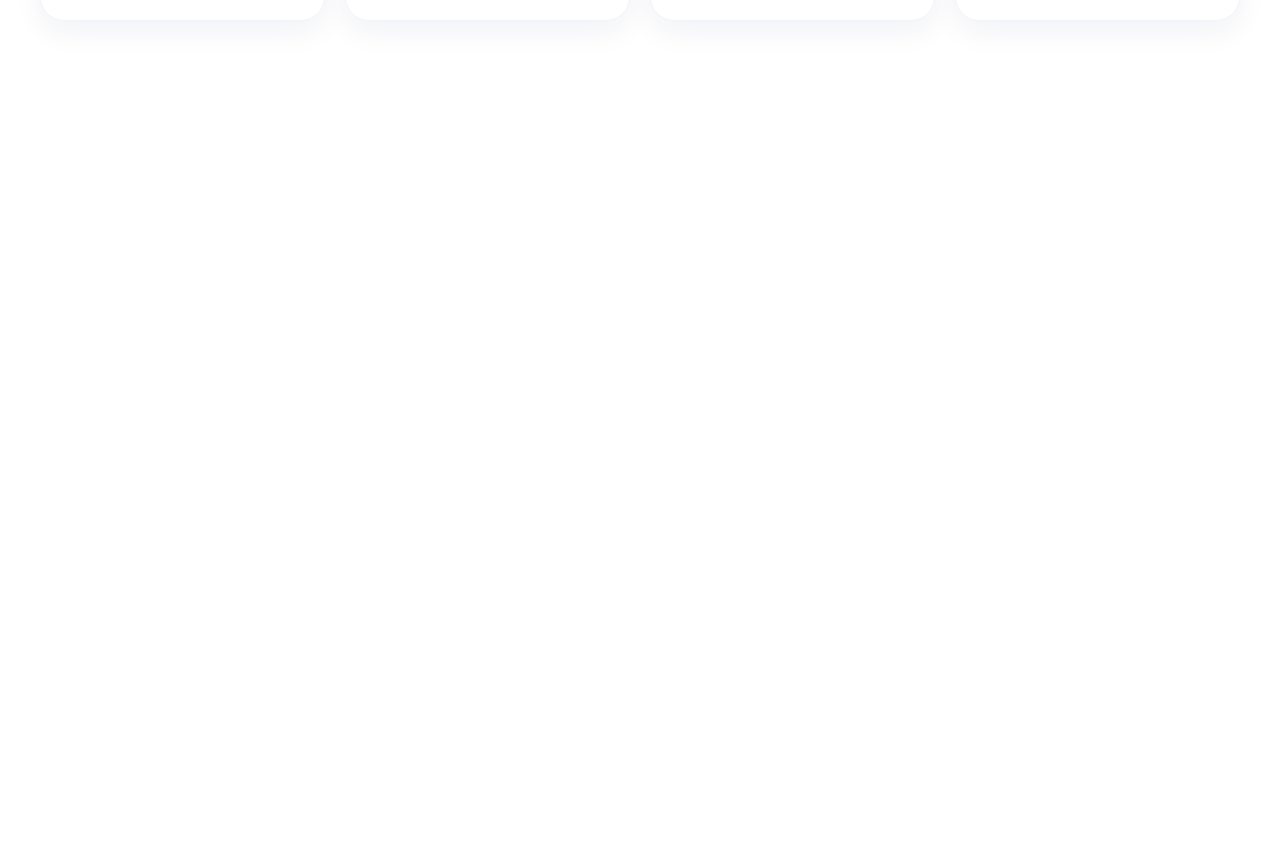
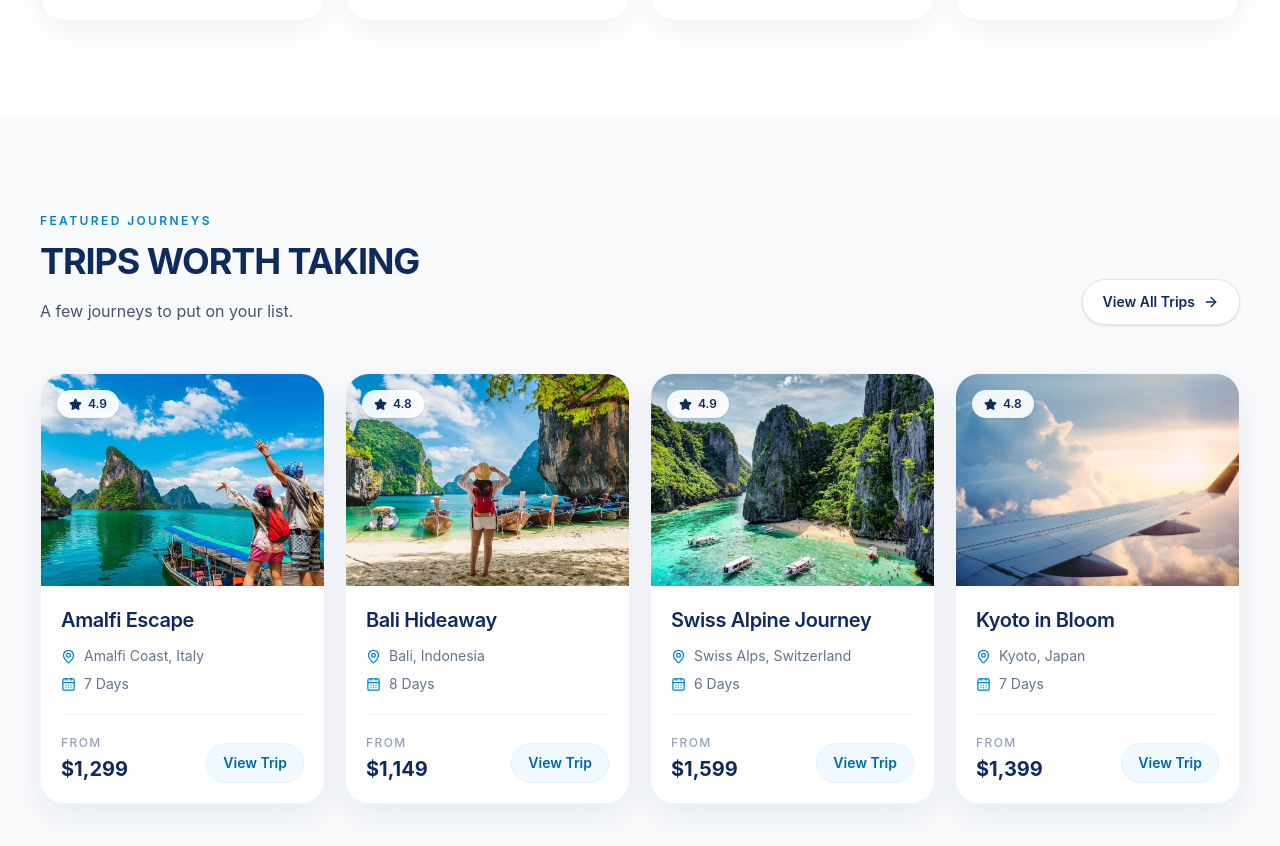
Before and after one commit to hashimwisamsami-arch/wanderly, a React (Vite) app: page / in a window 1280 px wide. Shown: the part 1482-2328 px from the top of the page. Before the commit the page ends 1599 px from the top, so only its background shows below. Built offline with nearby package versions, Linux system fonts and the light colour scheme.

Commit message:
Add PopularTrips component and animation; update App and revealAnimations

```diff
--- a/src/App.jsx
+++ b/src/App.jsx
@@ -5,6 +5,7 @@
 import Hero from "./components/sections/Hero.jsx";
 import TripSearch from "./components/sections/TripSearch.jsx";
 import Benefits from "./components/sections/Benefits.jsx";
+import PopularTrips from "./components/sections/PopularTrips.jsx";
 
 function Home() {
   return (
@@ -12,6 +13,7 @@
       <Hero />
       <TripSearch />
       <Benefits />
+      <PopularTrips />
     </main>
   );
 }
--- a/src/animations/revealAnimations.js
+++ b/src/animations/revealAnimations.js
@@ -174,3 +174,85 @@
     gsap.killTweensOf([header, cards]);
   };
 }
+
+export function animatePopularTrips(element) {
+  if (!element) return undefined;
+
+  const reduceMotion = window.matchMedia(
+    "(prefers-reduced-motion: reduce)",
+  ).matches;
+
+  const header = element.querySelector(".popular-trips-header");
+  const cards = element.querySelectorAll(".trip-card");
+
+  if (!header || !cards.length) return undefined;
+
+  if (reduceMotion) {
+    gsap.set([header, cards], {
+      opacity: 1,
+      y: 0,
+    });
+
+    return undefined;
+  }
+
+  gsap.set(header, {
+    opacity: 0,
+    y: 24,
+  });
+
+  gsap.set(cards, {
+    opacity: 0,
+    y: 30,
+  });
+
+  let hasAnimated = false;
+
+  const playAnimation = () => {
+    if (hasAnimated) return;
+
+    hasAnimated = true;
+
+    const timeline = gsap.timeline({
+      defaults: {
+        ease: "power3.out",
+      },
+    });
+
+    timeline
+      .to(header, {
+        opacity: 1,
+        y: 0,
+        duration: 0.55,
+      })
+      .to(
+        cards,
+        {
+          opacity: 1,
+          y: 0,
+          duration: 0.55,
+          stagger: 0.09,
+        },
+        "-=0.25",
+      );
+  };
+
+  const observer = new IntersectionObserver(
+    ([entry]) => {
+      if (entry.isIntersecting) {
+        playAnimation();
+        observer.disconnect();
+      }
+    },
+    {
+      threshold: 0.12,
+    },
+  );
+
+  observer.observe(element);
+
+  return () => {
+    observer.disconnect();
+    gsap.killTweensOf([header, cards]);
+  };
+}
--- a/src/components/sections/PopularTrips.jsx
+++ b/src/components/sections/PopularTrips.jsx
@@ -0,0 +1,72 @@
+import { useEffect, useRef } from "react";
+import { ArrowRight } from "lucide-react";
+import { NavLink } from "react-router-dom";
+
+import { trips } from "../../constants/trips.js";
+import { animatePopularTrips } from "../../animations/revealAnimations.js";
+import TripCard from "../ui/TripCard.jsx";
+
+export default function PopularTrips() {
+  const sectionRef = useRef(null);
+
+  useEffect(() => {
+    if (!sectionRef.current) return;
+
+    return animatePopularTrips(sectionRef.current);
+  }, []);
+
+  return (
+    <section
+      ref={sectionRef}
+      className="relative bg-slate-50 py-16 sm:py-20 lg:py-24"
+      aria-labelledby="popular-trips-title"
+    >
+      <div className="page-container">
+        <div className="popular-trips-header mb-10 flex flex-col gap-5 sm:mb-12 sm:flex-row sm:items-end sm:justify-between">
+          <div className="max-w-2xl">
+            <p className="mb-3 text-xs font-semibold uppercase tracking-[0.2em] text-sky-600">
+              Featured journeys
+            </p>
+
+            <h2
+              id="popular-trips-title"
+              className="text-3xl font-bold uppercase tracking-[-0.03em] text-[#0f2a5f] sm:text-4xl"
+            >
+              Trips worth taking
+            </h2>
+
+            <p className="mt-4 text-sm leading-7 text-slate-600 sm:text-base">
+              A few journeys to put on your list.
+            </p>
+          </div>
+
+          <NavLink
+            to="/trips"
+            className="group inline-flex w-fit items-center gap-2 rounded-full border border-slate-200 bg-white px-5 py-3 text-sm font-semibold text-[#0f2a5f] shadow-sm transition-[background-color,border-color,color,transform] duration-200 hover:-translate-y-0.5 hover:border-sky-200 hover:bg-sky-50 hover:text-sky-700 focus-visible:outline-none focus-visible:ring-2 focus-visible:ring-sky-400 focus-visible:ring-offset-2"
+          >
+            View All Trips
+            <ArrowRight
+              size={16}
+              className="transition-transform duration-200 group-hover:translate-x-0.5"
+              aria-hidden="true"
+            />
+          </NavLink>
+        </div>
+
+        <div className="popular-trips-grid grid gap-5 sm:grid-cols-2 xl:grid-cols-4">
+          {trips.map((trip) => (
+            <TripCard
+              key={trip.id}
+              title={trip.title}
+              location={trip.location}
+              duration={trip.duration}
+              price={trip.price}
+              rating={trip.rating}
+              image={trip.image}
+            />
+          ))}
+        </div>
+      </div>
+    </section>
+  );
+}
--- a/src/components/ui/TripCard.jsx
+++ b/src/components/ui/TripCard.jsx
@@ -0,0 +1,69 @@
+import { CalendarDays, MapPin, Star } from "lucide-react";
+import { NavLink } from "react-router-dom";
+
+export default function TripCard({
+  title,
+  location,
+  duration,
+  price,
+  rating,
+  image,
+}) {
+  return (
+    <article className="trip-card group overflow-hidden rounded-[1.5rem] border border-slate-100 bg-white shadow-[0_12px_32px_rgb(15_42_95/0.07)] transition-[transform,box-shadow] duration-300 ease-out hover:-translate-y-1 hover:shadow-[0_18px_42px_rgb(15_42_95/0.11)]">
+      <div className="relative aspect-4/3 overflow-hidden">
+        <img
+          src={image}
+          alt={title}
+          className="h-full w-full object-cover transition-transform duration-500 ease-out group-hover:scale-[1.04]"
+        />
+
+        <div className="absolute left-4 top-4 inline-flex items-center gap-1.5 rounded-full bg-white/90 px-3 py-1.5 text-xs font-semibold text-[#0f2a5f] shadow-sm backdrop-blur-sm">
+          <Star size={13} fill="currentColor" aria-hidden="true" />
+          {rating}
+        </div>
+      </div>
+
+      <div className="p-5">
+        <h3 className="text-xl font-semibold tracking-[-0.02em] text-[#0f2a5f]">
+          {title}
+        </h3>
+
+        <div className="mt-3 flex items-center gap-2 text-sm text-slate-500">
+          <MapPin
+            size={15}
+            className="shrink-0 text-sky-600"
+            aria-hidden="true"
+          />
+          <span>{location}</span>
+        </div>
+
+        <div className="mt-2 flex items-center gap-2 text-sm text-slate-500">
+          <CalendarDays
+            size={15}
+            className="shrink-0 text-sky-600"
+            aria-hidden="true"
+          />
+          <span>{duration}</span>
+        </div>
+
+        <div className="mt-5 flex items-end justify-between gap-4 border-t border-slate-100 pt-5">
+          <div>
+            <p className="text-xs font-medium uppercase tracking-[0.12em] text-slate-400">
+              From
+            </p>
+
+            <p className="mt-1 text-xl font-bold text-[#0f2a5f]">{price}</p>
+          </div>
+
+          <NavLink
+            to="/trips"
+            className="inline-flex min-h-10 items-center justify-center rounded-full border border-sky-100 bg-sky-50 px-4 text-sm font-semibold text-sky-700 transition-[background-color,color,border-color] duration-200 hover:border-sky-600 hover:bg-sky-600 hover:text-white focus-visible:outline-none focus-visible:ring-2 focus-visible:ring-sky-400 focus-visible:ring-offset-2"
+          >
+            View Trip
+          </NavLink>
+        </div>
+      </div>
+    </article>
+  );
+}
--- a/src/constants/trips.js
+++ b/src/constants/trips.js
@@ -0,0 +1,43 @@
+import packageOne from "../assets/POPULAR_PACKAGES_1.jpg";
+import packageTwo from "../assets/POPULAR_PACKAGES_2.jpg";
+import packageThree from "../assets/POPULAR_PACKAGES_3.jpg";
+import packageFour from "../assets/POPULAR_PACKAGES_4.jpg";
+
+export const trips = [
+  {
+    id: "amalfi-escape",
+    title: "Amalfi Escape",
+    location: "Amalfi Coast, Italy",
+    duration: "7 Days",
+    price: "$1,299",
+    rating: "4.9",
+    image: packageOne,
+  },
+  {
+    id: "bali-hideaway",
+    title: "Bali Hideaway",
+    location: "Bali, Indonesia",
+    duration: "8 Days",
+    price: "$1,149",
+    rating: "4.8",
+    image: packageTwo,
+  },
+  {
+    id: "swiss-alpine-journey",
+    title: "Swiss Alpine Journey",
+    location: "Swiss Alps, Switzerland",
+    duration: "6 Days",
+    price: "$1,599",
+    rating: "4.9",
+    image: packageThree,
+  },
+  {
+    id: "kyoto-in-bloom",
+    title: "Kyoto in Bloom",
+    location: "Kyoto, Japan",
+    duration: "7 Days",
+    price: "$1,399",
+    rating: "4.8",
+    image: packageFour,
+  },
+];
```
